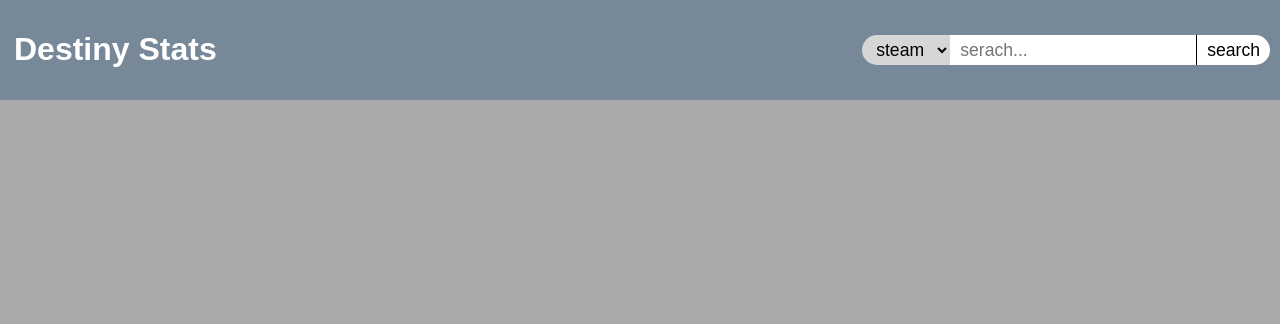
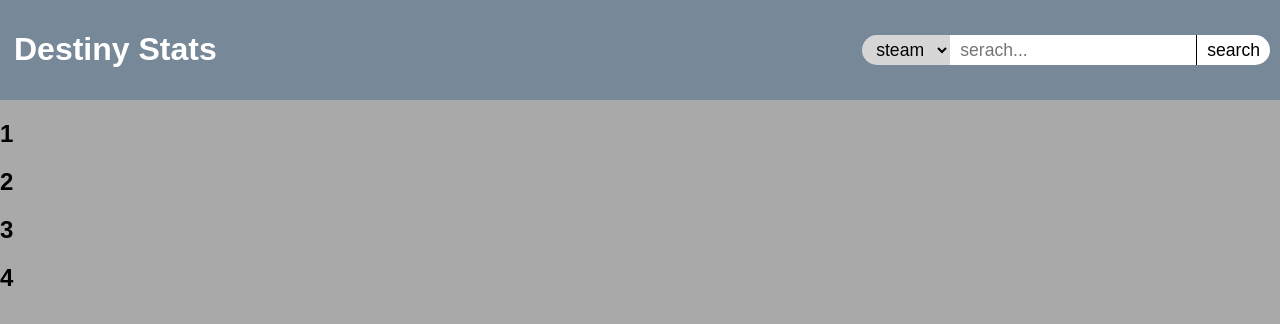
Before and after one commit to Alhj/destiny_stats, a React (Create React App) app in the folder view/: page /test in a window 1280 px wide. Shown: the top 324 px of the page. Built offline with nearby package versions, Linux system fonts and the light colour scheme.

Commit message:
start working on cointener

```diff
--- a/view/src/App.tsx
+++ b/view/src/App.tsx
@@ -4,7 +4,8 @@
 import Header from "./compenents/header/header";
 import StartSearch from "./compenents/startSearch/startSearch";
 import ShowAccountInfo from "./compenents/showAccountInfo/showAccountInfo";
-import GetPlayerProfil from './compenents/getPlayerProfil/getPlayerProfil';
+import GetPlayerProfil from "./compenents/getPlayerProfil/getPlayerProfil";
+import Cointener from './compenents/cointener/cointener';
 
 const App: React.FC = () => {
   return (
@@ -16,7 +17,11 @@
           path="/account/:platformNumber/:accountName/"
           component={ShowAccountInfo}
         />
-        <Route path="/getProfil/:membershipType/:displayName" component={GetPlayerProfil} />
+        <Route
+          path="/getProfil/:membershipType/:displayName"
+          component={GetPlayerProfil}
+        />
+        <Route path='/test' component={Cointener}/>
       </Switch>
     </Router>
   );
--- /dev/null
+++ b/view/src/compenents/cointener/cointener.tsx
@@ -0,0 +1,23 @@
+import React from 'react';
+
+const Cointener = () => {
+  return(
+    <div className='collection'>
+      <div className='section'>
+        <h2>1</h2>
+      </div>
+      <div className='section'>
+        <h2>2</h2>
+      </div>
+      <div className='section'>
+        <h2>3</h2>
+      </div>
+      <div className='section'>
+        <h2>4</h2>
+      </div>
+    </div>
+  )
+};
+
+
+export default Cointener;
--- a/view/src/compenents/getPlayerProfil/getPlayerProfil.tsx
+++ b/view/src/compenents/getPlayerProfil/getPlayerProfil.tsx
@@ -7,24 +7,23 @@
 import Loading from "../loading/loading";
 
 const GetPlayerProfil = () => {
-
-  const {membershipType, displayName} = useParams();
+  const { membershipType, displayName } = useParams();
 
   const history = useHistory();
 
   const loading = async () => {
     const respons = await getAccountProfil(membershipType, displayName);
 
-    if((respons as errorInFetch).error) {
-      history.push('/')
+    if ((respons as errorInFetch).error) {
+      history.goBack();
     } else {
       const id = (respons as profilId).Respons;
-      history.push(`/account/${membershipType}/${id}`)
+      history.push(`/account/${membershipType}/${id}`);
     }
-  }
+  };
 
   useEffect(() => {
-    loading()
+    loading();
   });
 
   return <Loading />;
```
Also changed, not shown: view/src/compenents/test.tsx (deleted, +0 -17 lines), view/src/compenents/cointener/cointener.css (added).
